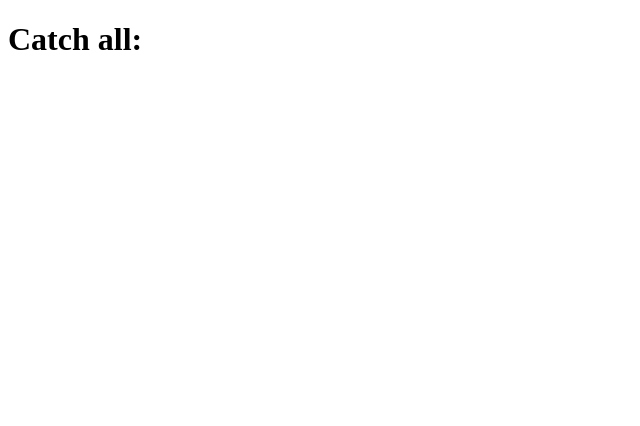
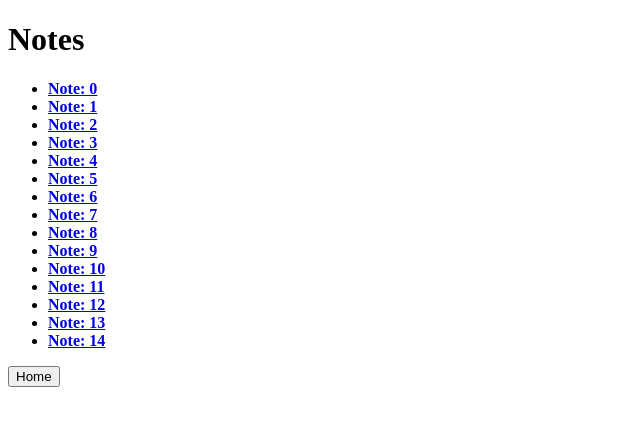
Before and after one commit to emmanuel-adu/nextJS, a Next.js app: page /notes in a window 1280 px wide. Shown: the top 426 px of the page, without its empty margins (0-640 px from the left). Built offline with nearby package versions, Linux system fonts and the light colour scheme.

Commit message:
Routing with Pages

```diff
--- a/pages/notes/[...params].jsx
+++ /dev/null
@@ -1,11 +0,0 @@
-import React from 'react'
-import { useRouter } from 'next/router'
-
-export default () => {
-    const router = useRouter()
-    const { params } = router.query
-    console.log(params)
-    return (
-        <h1>Catch all: {params} </h1>
-    )
-}
--- a/pages/notes/index.jsx
+++ b/pages/notes/index.jsx
@@ -1,3 +1,28 @@
 import React from 'react'
+import Link from 'next/link'
+import { useRouter } from 'next/router'
 
-export default () => <h1>Note index path</h1>
+export default () => {
+  const router = useRouter()
+  const notes = Array.from({length: 15}, (_, i) => ({ id: i, title: `Note: ${i}` }))
+
+  return (
+    <div>
+      <h1>Notes</h1>
+
+      <ul>
+        {notes.map(note => (
+          <li key={note.id}>
+            <Link href="/notes/[id]" as={`/notes/${note.id}`}>
+                <strong>{note.title}</strong>
+            </Link>
+          </li>
+        ))}
+      </ul>
+
+      <button onClick={e => router.push('/')}>
+        Home
+      </button>
+    </div>
+  )
+}
```
Also changed, not shown: pages/index.jsx (+10 -1 lines), pages/notes/[id].jsx (+14 -4 lines).
